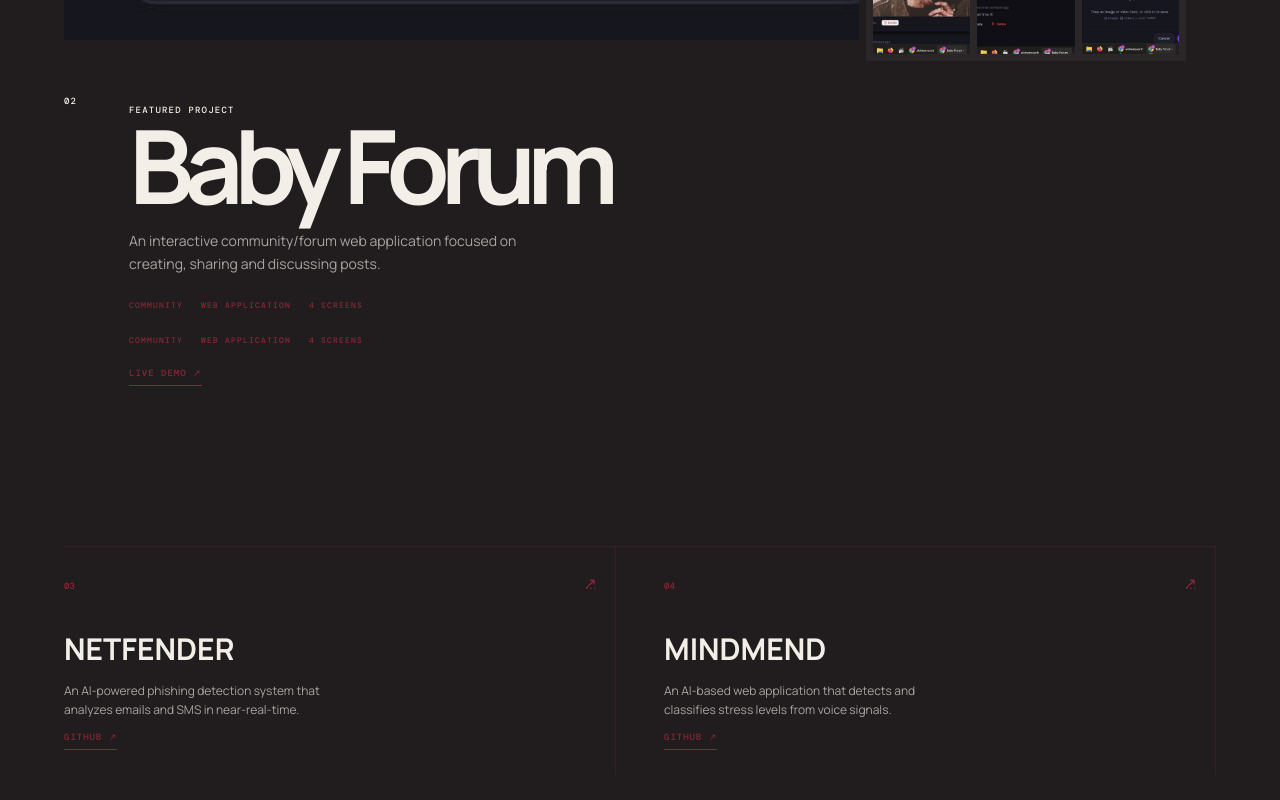
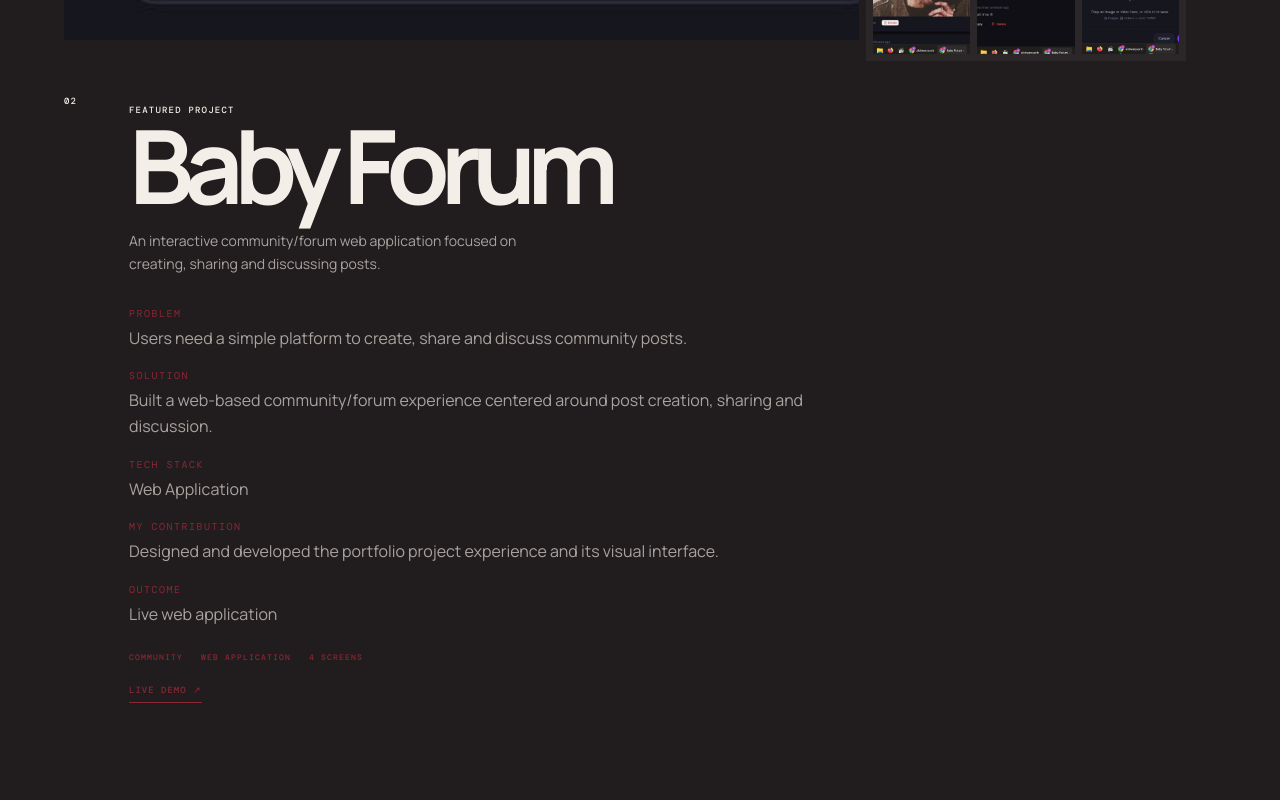
Before and after one commit to aishwaryaanbu843-arch/baby-portfolio, a React (Vite) app: page / in a window 1280 px wide. Shown: the part 5699-6499 px from the top of the page. Built offline with nearby package versions, Linux system fonts and the light colour scheme.

Commit message:
Add Baby Forum project details

```diff
--- a/src/App.jsx
+++ b/src/App.jsx
@@ -227,11 +227,33 @@ function App() {
 >
   Live Demo ↗
 </a></div></div></article>
-            <article className="project-scene forum-scene reveal"><div className="scene-label"><span>Project 02</span><span>Interface archive / 2026</span></div><div className="scene-art"><button className="scene-main-image" onClick={() => { setSelectedImage(babyForumImages[0]); setLightboxImages(babyForumImages); setLightboxOpen(true) }}><img src={babyForumImages[0].src} alt={babyForumImages[0].alt} /><span>Open project ↗</span></button><div className="scene-stack">{babyForumImages.slice(1, 4).map(image => <button key={image.src} onClick={() => { setSelectedImage(image); setLightboxImages(babyForumImages); setLightboxOpen(true) }}><img src={image.src} alt={image.alt} loading="lazy" /></button>)}</div></div><div className="scene-copy"><span className="project-number">02</span><div><p className="eyebrow">Featured project</p><h3>Baby Forum</h3><p>An interactive community/forum web application focused on creating, sharing and discussing posts.</p><div className="scene-meta"><span>Community</span><span>Web application</span><span>4 screens</span></div><div className="scene-meta">
-  <span>Community</span>
-  <span>Web application</span>
-  <span>4 screens</span>
-</div>
+            <article className="project-scene forum-scene reveal"><div className="scene-label"><span>Project 02</span><span>Interface archive / 2026</span></div><div className="scene-art"><button className="scene-main-image" onClick={() => { setSelectedImage(babyForumImages[0]); setLightboxImages(babyForumImages); setLightboxOpen(true) }}><img src={babyForumImages[0].src} alt={babyForumImages[0].alt} /><span>Open project ↗</span></button><div className="scene-stack">{babyForumImages.slice(1, 4).map(image => <button key={image.src} onClick={() => { setSelectedImage(image); setLightboxImages(babyForumImages); setLightboxOpen(true) }}><img src={image.src} alt={image.alt} loading="lazy" /></button>)}</div></div><div className="scene-copy"><span className="project-number">02</span><div><p className="eyebrow">Featured project</p><h3>Baby Forum</h3><p>An interactive community/forum web application focused on creating, sharing and discussing posts.</p><div className="project-details">
+  <div>
+    <span className="detail-label">Problem</span>
+    <p>{projects[1].problem}</p>
+  </div>
+
+  <div>
+    <span className="detail-label">Solution</span>
+    <p>{projects[1].solution}</p>
+  </div>
+
+  <div>
+    <span className="detail-label">Tech Stack</span>
+    <p>{projects[1].techStack.join(' • ')}</p>
+  </div>
+
+  <div>
+    <span className="detail-label">My Contribution</span>
+    <p>{projects[1].contribution}</p>
+  </div>
+
+  <div>
+    <span className="detail-label">Outcome</span>
+    <p>{projects[1].outcome}</p>
+  </div>
+</div><div className="scene-meta"><span>Community</span><span>Web application</span><span>4 screens</span></div>
+
 
 <a
   className="scene-link"
```
Also changed, not shown: 1 other file (tests, documents, lock files or other folders).
